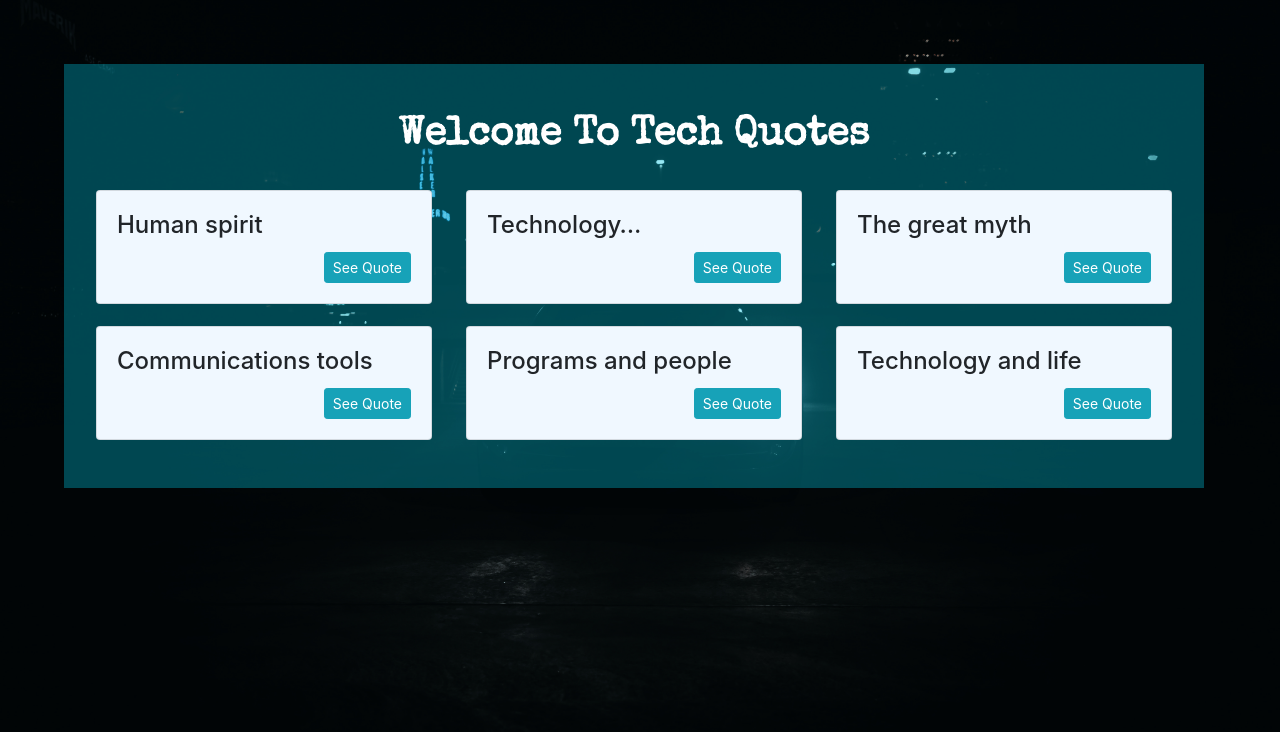
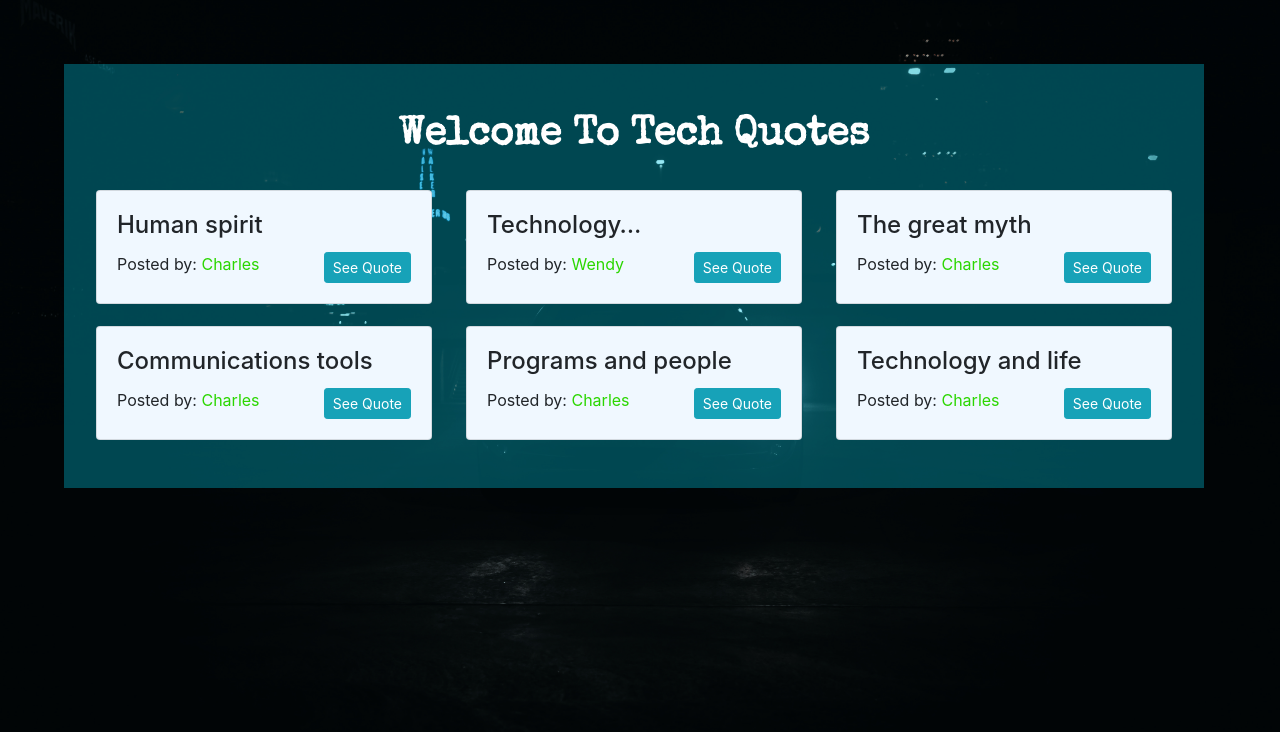
Before and after one commit to Owiti-Charles/Quotes-app, an Angular app: page / in a window 1280 px wide. Shown: the top 732 px of the page. Built offline with nearby package versions, Linux system fonts and the light colour scheme.

Commit message:
Add functionality to listen to see quotes button

```diff
--- a/src/app/quotes/quotes.component.html
+++ b/src/app/quotes/quotes.component.html
@@ -3,12 +3,12 @@
     {{ title | titlecase }}
   </h1>
   <div class="all-cards">
-    <div *ngFor="let quote of quotes" class="card" style="width: 21rem;" >
+    <div *ngFor="let quote of quotes let i= index" class="card" style="width: 21rem;"  >
       <div class="card-body">
         <h4 class="card-title">{{quote.title}}</h4>
         <app-quote-details *ngIf='quote.showInfo' bind-quoty='quote'></app-quote-details>
-        <button (click)='toggle(i)' class="btn btn-info btn-sm" id="quotes-button" >See Quote</button>
-
+        <span class="card-subtitle mb-2">Posted by: <span id="name">{{quote.name}}</span></span>
+        <button (click)='displayInfo(i)' class="btn btn-info btn-sm" id="quotes-button" >See Quote</button>
       </div>
     </div>
   </div>
--- a/src/app/quotes/quotes.component.ts
+++ b/src/app/quotes/quotes.component.ts
@@ -8,7 +8,7 @@ import { Quote } from '../quote';
 })
 export class QuotesComponent implements OnInit {
   title = 'welcome to tech quotes';
-  quotes:Quote[]=[
+  quotes:Quote[] = [
     new Quote (1,'Charles','Human spirit','The human spirit must prevail over technology.','Albert Einstein'),
     new Quote (2,'Wendy','Technology…','Technology… the knack of so arranging  that we don’t have to experience it.','Max Frisch'),
     new Quote (3,'Charles','The great myth','The great myth of our times is that technology is communication.','Libby Larsen'),
@@ -16,10 +16,7 @@ export class QuotesComponent implements OnInit {
     new Quote (5,'Charles','Programs and people','Programs must be written for people to read, and only incidentally for machines to execute.','Harold Abelson'),
     new Quote (6,'Charles','Technology and life','For a list of all the ways technology has failed to improve the quality of life, please press three.','Alice Kahn'),
   ];
-  // displayInfo(index){
-  //   this.quotes[index].showInfo = !this.quotes[index].showInfo;
-  // }
-  toggle(index){
+  displayInfo(index){
     this.quotes[index].showInfo = !this.quotes[index].showInfo;
   }
   constructor() { }
```
Also changed, not shown: src/app/quote.ts (+2 -9 lines).
